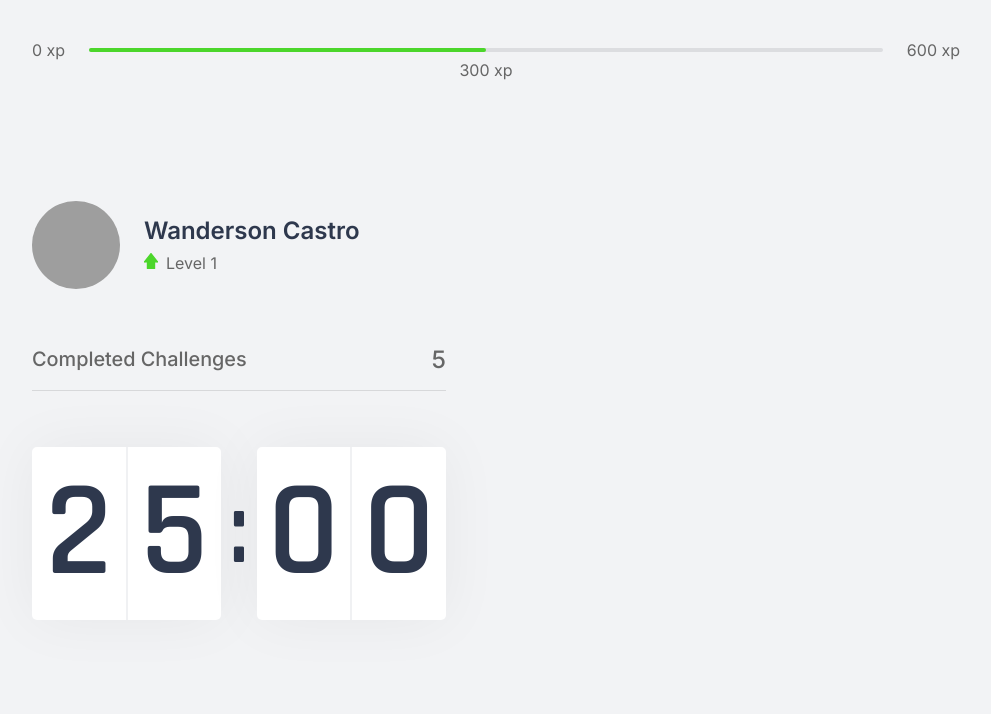
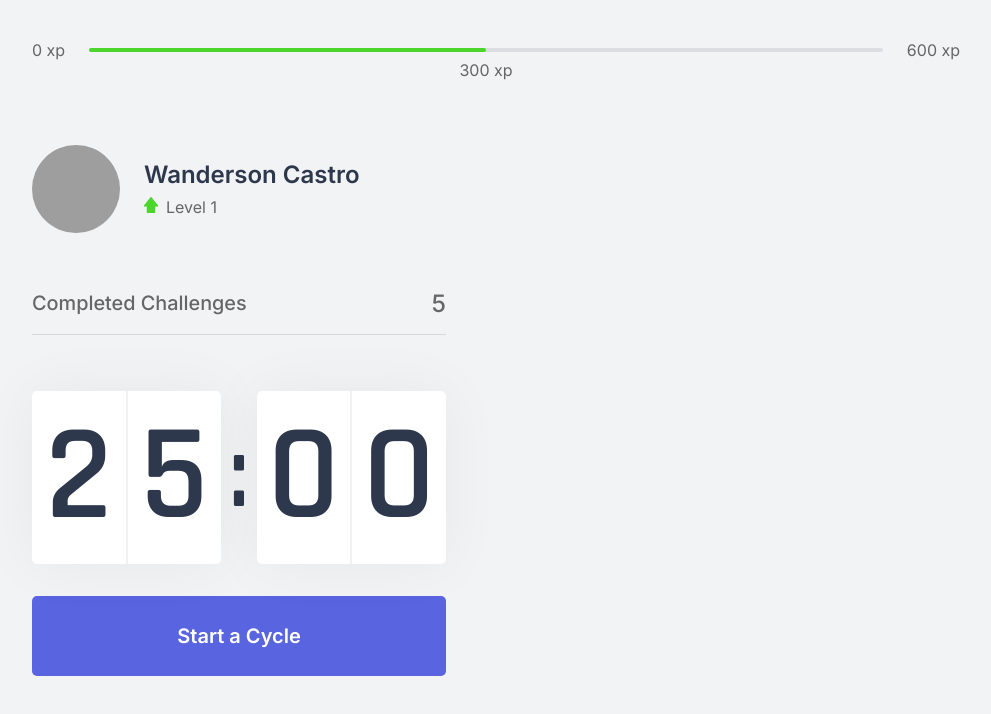
Before and after one commit to wandersonce/cheerup-next, a Next.js app: page / in a window 1280 px wide. Shown: the top 714 px of the page, without its empty margins (144-1135 px from the left). Built offline with nearby package versions, Linux system fonts and the light colour scheme; grey boxes are pictures that could not be loaded.

Commit message:
Start countdown button

```diff
--- a/src/components/Countdown.tsx
+++ b/src/components/Countdown.tsx
@@ -2,6 +2,7 @@ import styles from '../styles/components/Countdown.module.css';
 
 export function Countdown() {
     return (
+        <div>
             <div className={styles.countdownContainer}>
                 <div>
                     <span>2</span>
@@ -13,5 +14,9 @@ export function Countdown() {
                     <span>0</span>
                 </div>
             </div>
+            <button type="button" className={styles.countdownButton}>
+                Start a Cycle
+            </button>
+        </div>
     )
 }
--- a/src/styles/components/Countdown.module.css
+++ b/src/styles/components/Countdown.module.css
@@ -34,3 +34,23 @@
     font-size: 6.25rem;
     margin: 0 0.5rem
 }
+
+.countdownButton {
+    width: 100%;
+    height: 5rem;
+    margin-top: 2rem;
+    display: flex;
+    align-items: center;
+    justify-content: center;
+    border: 0;
+    border-radius: 5px;
+    background: var(--blue);
+    color: var(--white);
+    font-size: 1.25rem;
+    font-weight: 600;
+    transition: background-color 0.2s;
+}
+
+.countdownButton:hover {
+    background: var(--blue-dark);
+}
```
Lines whose indentation alone changed are shown as unchanged.
